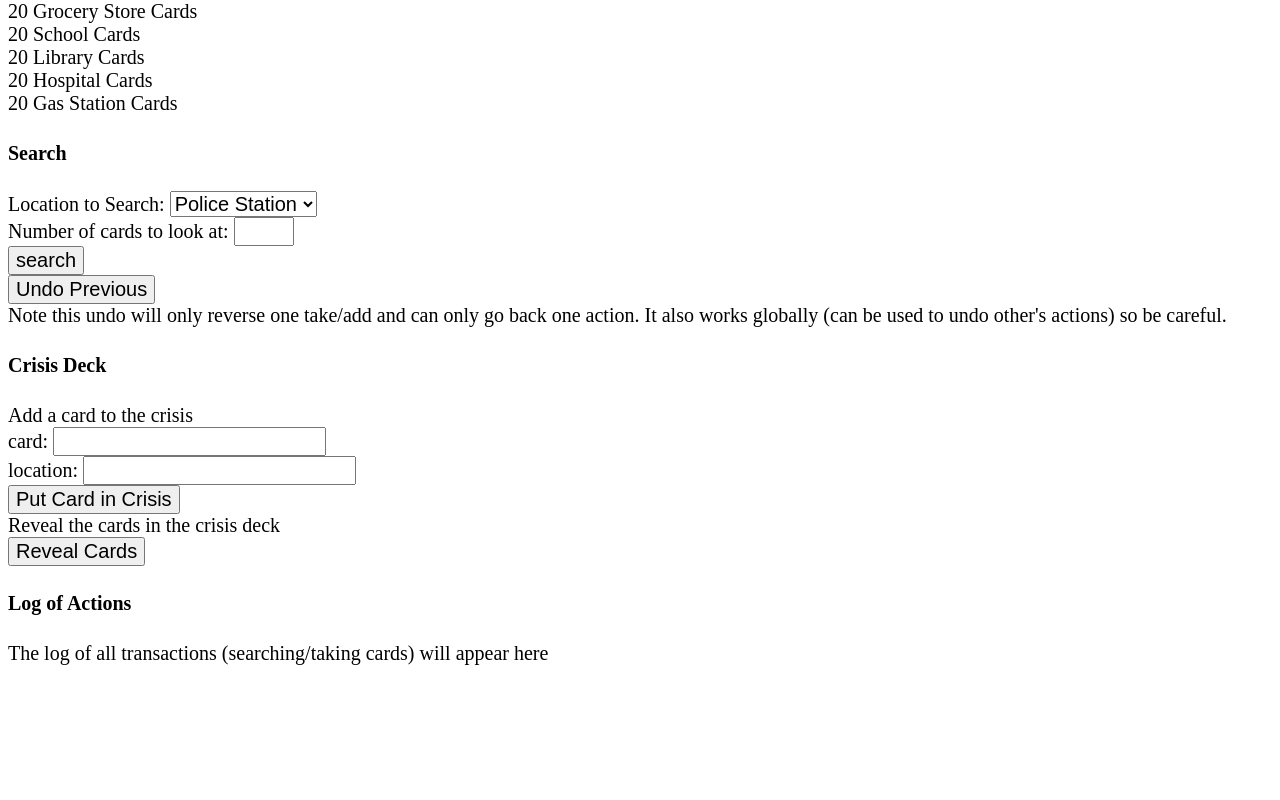
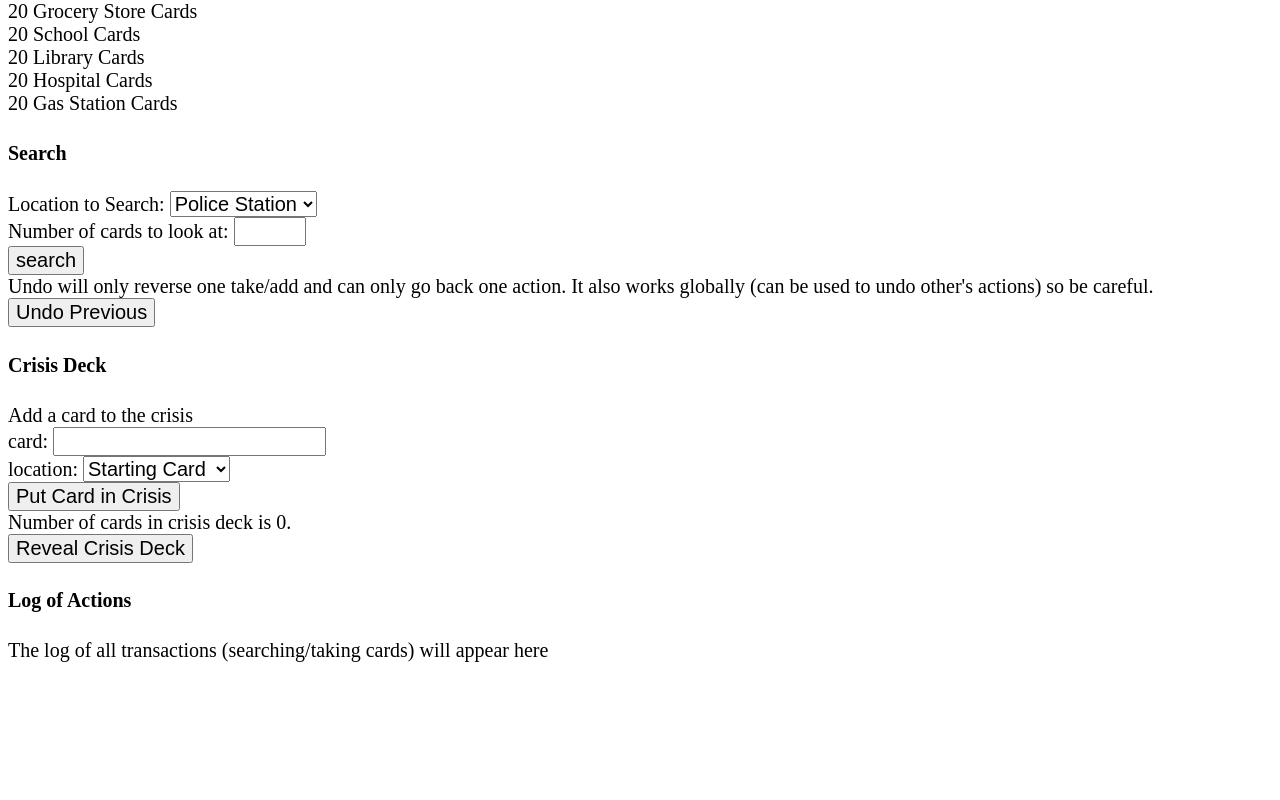
Before and after one commit to etwest/deadofwinter_site, a Flask app: template templates/game.html in a window 1280 px wide. Shown: the part 204-1004 px from the top of the page. After the commit the page ends 866 px from the top, so only its background shows below. Run offline with Flask 2, Linux system fonts and the light colour scheme; the template is opened without the code that fills it, so the values that code supplies are empty.

Commit message:
first round of fixes from initial game

```diff
--- a/app.py
+++ b/app.py
@@ -78,7 +78,7 @@
 		print(info)
 
 	def cardNums(self):
-		return [self.police_cards.size, self.grocery_cards.size, self.school_cards.size, self.library_cards.size, self.hospital_cards.size, self.gas_station_cards.size]
+		return [self.police_cards.size, self.grocery_cards.size, self.school_cards.size, self.library_cards.size, self.hospital_cards.size, self.gas_station_cards.size, len(self.crisis_deck)]
 
 	def __eq__(self, other):
 		if self.player_map != other.player_map:
@@ -122,7 +122,7 @@
 			self.name = "Grocery Store"
 		elif deckType == SCHOOL_DECK:
 			self.size = 20
-			self.cards = {"Junk":1, "Scissors":1, "Megaphone":1, "Baseball Bat":1, "Food 1":3, "Food 2":3, "Guide to Leadership":1, "Beginner's Guide to Marshall Art":1, "1,2,3 Barricades":1, "School Blueprints":1, "Medicine":3, "Outsider 1":1, "Outsider 2":2}
+			self.cards = {"Junk":1, "Scissors":1, "Megaphone":1, "Baseball Bat":1, "Food 1":3, "Food 2":3, "Guide to Leadership":1, "Beginner's Guide to Marshall Arts":1, "1,2,3 Barricades":1, "School Blueprints":1, "Medicine":3, "Outsider 1":2, "Outsider 3":1}
 			self.name = "School"
 		elif deckType == LIB_DECK:
 			self.size = 20
@@ -130,7 +130,7 @@
 			self.name = "Library"
 		elif deckType == HOS_DECK:
 			self.size = 20
-			self.cards = {"Junk":1, "Mop":1, "Flashlight":1, "Snow Shoes":1, "Wrench":1, "Fuel":4, "Food 2":2, "Medicine":4, "Adrenaline Shot": 2, "Outsider 2":3}
+			self.cards = {"Junk":1, "Mop":1, "Flashlight":1, "Fuel":4, "Food 2":4, "Medicine":4, "Adrenaline Shot": 2, "Outsider 2":3}
 			self.name = "Hospital"
 		elif deckType == GAS_DECK:
 			self.size = 20
--- a/static/javascript/gameManage.js
+++ b/static/javascript/gameManage.js
@@ -30,6 +30,7 @@
             $("#lcount").text(result.cardNums[3])
             $("#hcount").text(result.cardNums[4])
             $("#gascount").text(result.cardNums[5])
+            $("#crisis-count").text(result.cardNums[6])
         },
         error: function(error) {
             console.log("Stopping auto refresh because of error");
@@ -189,9 +190,15 @@
         data:{card: card, loc: loc},
         success: function(result) {
             console.log(result);
+            $("#crisis-card").val('');
+            $("#crisis-card-loc").val('');
+            $("#submit-crisis-success").removeAttr("hidden");
+            $("#submit-crisis-error").attr("hidden", true);
         },
         error: function(error) {
             console.log(error);
+            $("#submit-crisis-success").attr("hidden", true);
+            $("#submit-crisis-error").removeAttr("hidden");
         }
     })
 });
--- a/templates/game.html
+++ b/templates/game.html
@@ -29,16 +29,16 @@
         <option value="5">Hospital</option>
         <option value="6">Gas Station</option>
     </select><br>
-    Number of cards to look at: <input id="lookNum" type="number" min=1 max=6 required><br>
+    Number of cards to look at: <input id="lookNum" type="number" min=1 max=20 required><br>
     <input id='submit-search' type='submit' value='search'>
 </form>
+Undo will only reverse one take/add and can only go back one action. It also works globally (can be used to undo other's actions) so be careful.
 <form id="undo-previous">
     <input id='undo-previous' type='submit' value='Undo Previous'>
     <span id=success-undo hidden> Success! </span>
     <span id=error-undo hidden> Undo Failed :(</span>
     <span id=success-nomore-undo hidden> Cannot undo more than once</span>
 </form>
-Note this undo will only reverse one take/add and can only go back one action. It also works globally (can be used to undo other's actions) so be careful.
 <h4 id="card-display" hidden>Cards You Found</h4>
 <form id="take-form" hidden>
     Select the cards you want to keep ('take' zero to leave them where they are)<br>
@@ -58,7 +58,8 @@
         <option>{{card}}</option>
         {% endfor %}
     </datalist>
-    <datalist id='location-suggest'>
+    card: <input id='crisis-card' autoComplete="on" list="card-suggest" required><br>
+    location: <select id='crisis-card-loc' name='crisis-card-loc' required>
         <option>Starting Card</option>
         <option>Police Station</option>
         <option>Grocery Store</option>
@@ -66,14 +67,14 @@
         <option>Library</option>
         <option>Hospital</option>
         <option>Gas Station</option>
-    </datalist>
-    card: <input id='crisis-card' autoComplete="on" list="card-suggest" /><br>
-    location: <input id='crisis-card-loc' autocomplete="on" list="location-suggest"><br>
+    </select><br>
     <input id='submit-crisis' type='submit' value='Put Card in Crisis'>
+    <span id='submit-crisis-success' hidden>Successfully added card</span>
+    <span id='submit-crisis-error' hidden>Error attempting to add card. Try again.</span>
 </form>
-Reveal the cards in the crisis deck
+Number of cards in crisis deck is <span id='crisis-count'>0</span>.
 <form id="reveal-crisis-form">
-    <input id='submit-crisis-reveal' type='submit' value='Reveal Cards'>
+    <input id='submit-crisis-reveal' type='submit' value='Reveal Crisis Deck'>
 </form>
 <div id='crisis-cards-div' hidden>
     Cards in the crisis deck:<br>
```
